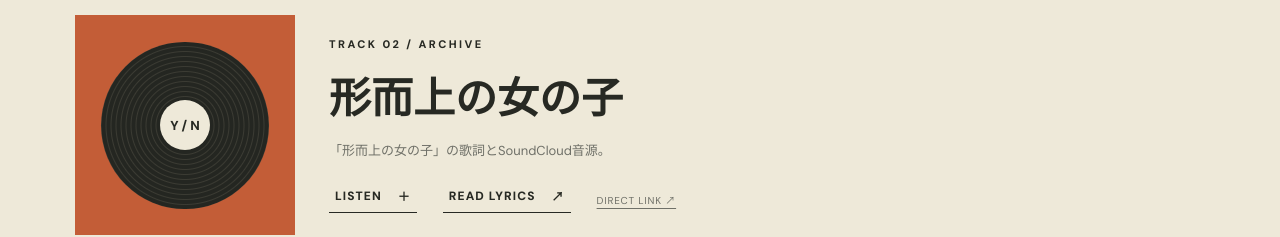
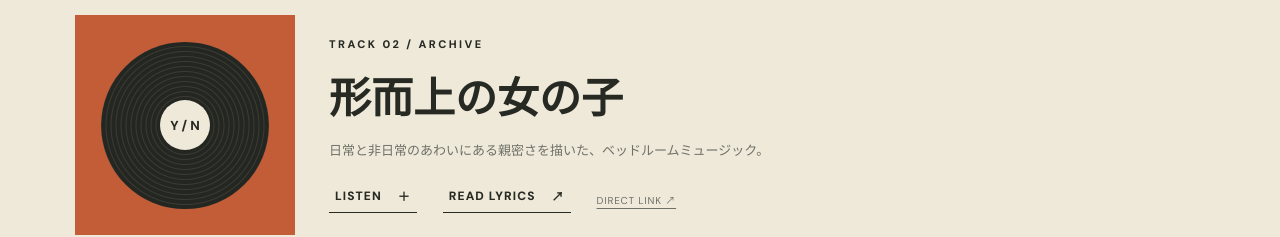
Before and after one commit to mariosannsyainndaisuki-oss/yaminabe, an Astro site: page /yaminabe/ in a window 1280 px wide. Shown: the part 940-1177 px from the top of the page. Built offline with nearby package versions, Linux system fonts and the light colour scheme; Astro itself is replaced by a stand-in of ours.

Commit message:
Add consistent song copy and optional self liner notes support

```diff
--- a/src/content/songs/keijijou-no-onnanoko.md
+++ b/src/content/songs/keijijou-no-onnanoko.md
@@ -1,6 +1,6 @@
 ---
 title: "形而上の女の子"
-description: "「形而上の女の子」の歌詞とSoundCloud音源。"
+description: "日常と非日常のあわいにある親密さを描いた、ベッドルームミュージック。"
 featured: false
 published: true
 audioUrl: "https://soundcloud.com/user-462656328/dldt1jrobwsg"
```
